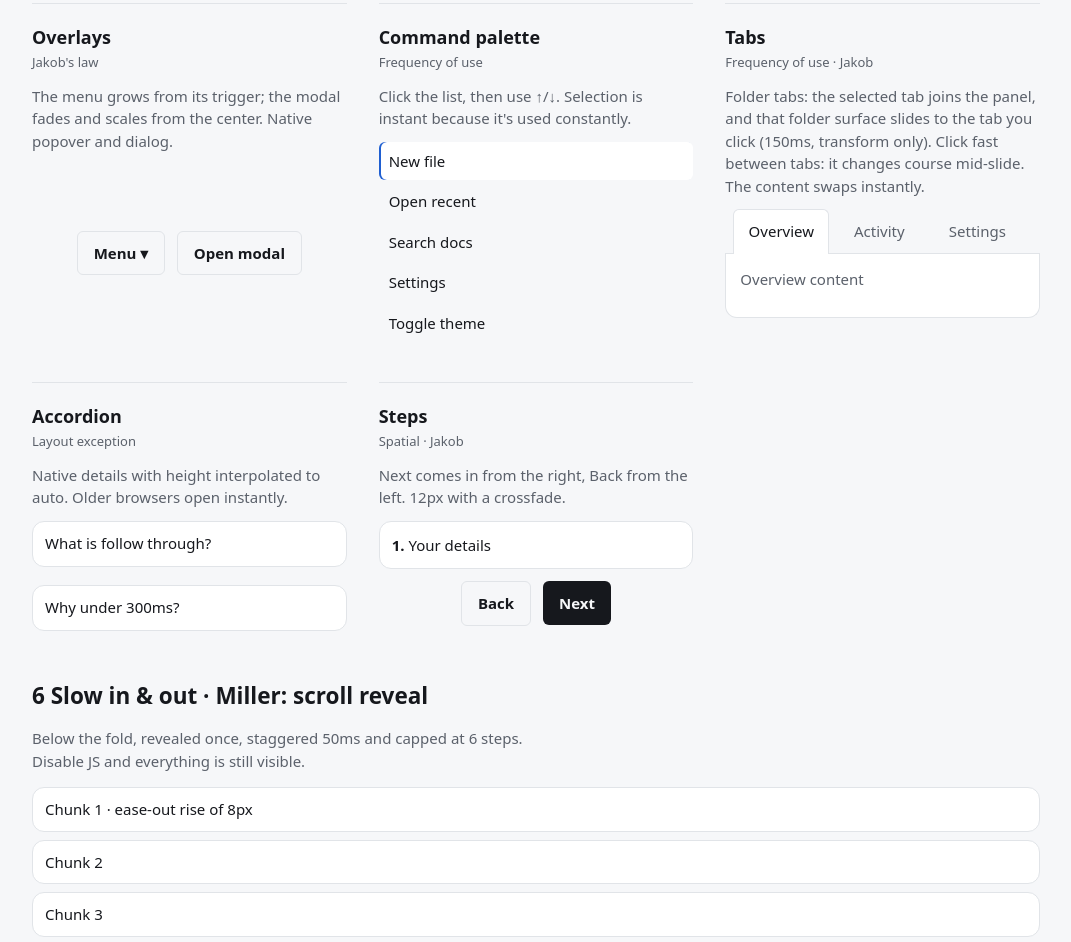
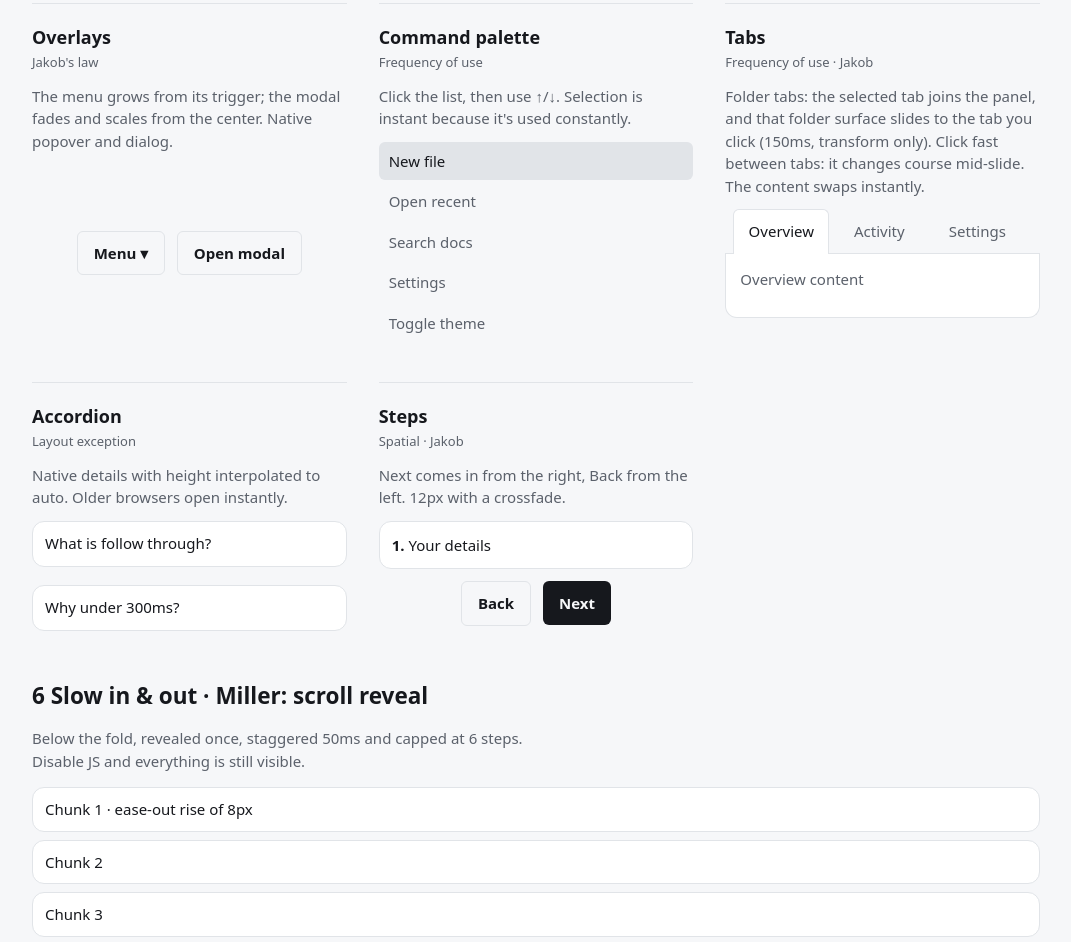
Before and after one commit to noni-was-taken/subtle-motion, a plain HTML site: page index.html in a window 1280 px wide. Shown: the part 1084-2026 px from the top of the page, without its empty margins (104-1175 px from the left). Drawn offline with Linux system fonts and the light colour scheme.

Commit message:
Drop edge bar on palette selection; list it and accent-underline tabs as anti-patterns

```diff
--- a/index.html
+++ b/index.html
@@ -168,7 +168,8 @@ dialog::backdrop { background: rgb(0 0 0 / .35); }
 /* ---------- Frequency of use: palette, instant ---------- */
 .palette { width: 100%; display: grid; gap: 2px; outline: none; }
 .palette div { padding: 8px 10px; border-radius: var(--r-ctl); }
-.palette div[aria-selected="true"] { background: var(--surface); box-shadow: inset 2px 0 0 var(--accent); } /* no transition, on purpose */
+.palette div { color: var(--muted); }
+.palette div[aria-selected="true"] { background: var(--line); color: var(--ink); } /* plain fill, no edge bar; no transition, on purpose */
 
 /* ---------- Tabs: shared indicator, interruptible ---------- */
 /* equal-width tabs, so the folder surface only needs translateX (no width/scale) */
```
Also changed, not shown: 1 other file.
